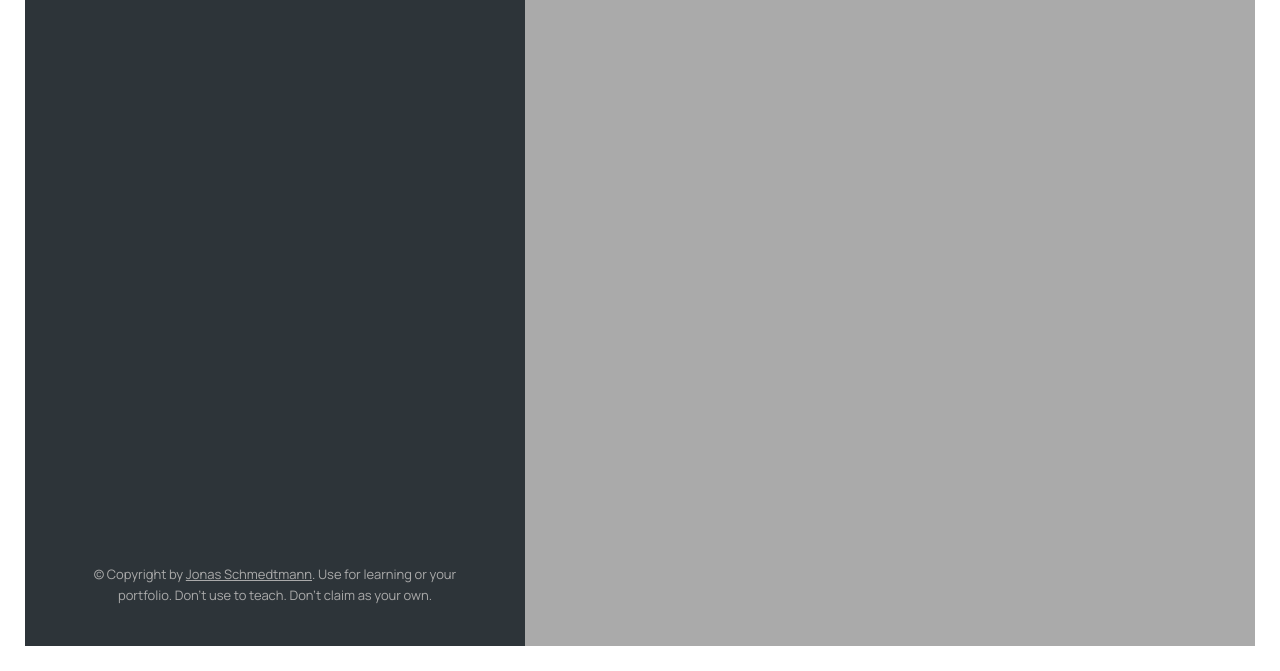
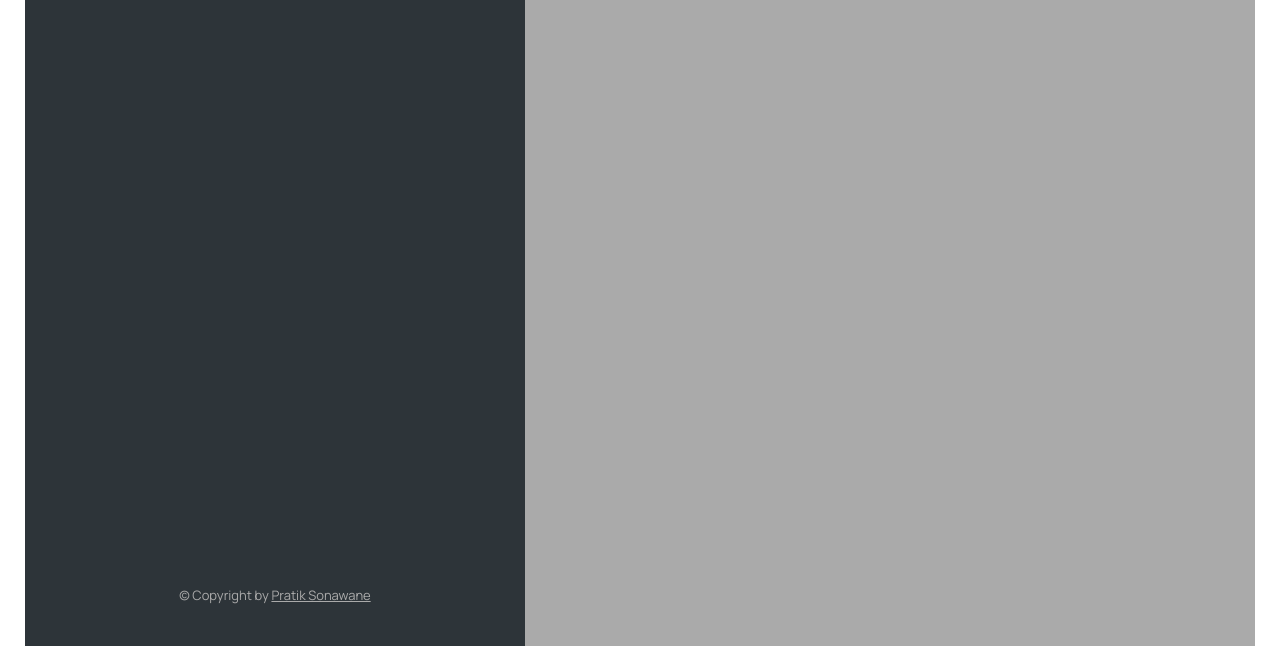
Before and after one commit to pratiksonawane80/Mapty, a plain HTML site: page index.html in a window 1280 px wide. Shown: the part 129-800 px from the top of the page. Drawn offline with nearby package versions, Linux system fonts and the light colour scheme.

Commit message:
changed user name

```diff
--- a/index.html
+++ b/index.html
@@ -121,12 +121,11 @@
       <p class="copyright">
         &copy; Copyright by
         <a
-          class="twitter-link"
+          class="github-link"
           target="_blank"
-          href="https://twitter.com/jonasschmedtman"
-          >Jonas Schmedtmann</a
-        >. Use for learning or your portfolio. Don't use to teach. Don't claim
-        as your own.
+          href="https://github.com/pratiksonawane80"
+          >Pratik Sonawane</a
+        >
       </p>
     </div>
 
--- a/style.css
+++ b/style.css
@@ -178,14 +178,14 @@ a:visited {
   color: var(--color-light--1);
 }
 
-.twitter-link:link,
-.twitter-link:visited {
+.github-link:link,
+.github-link:visited {
   color: var(--color-light--1);
   transition: all 0.2s;
 }
 
-.twitter-link:hover,
-.twitter-link:active {
+.github-link:hover,
+.github-link:active {
   color: var(--color-light--2);
 }
 
```
